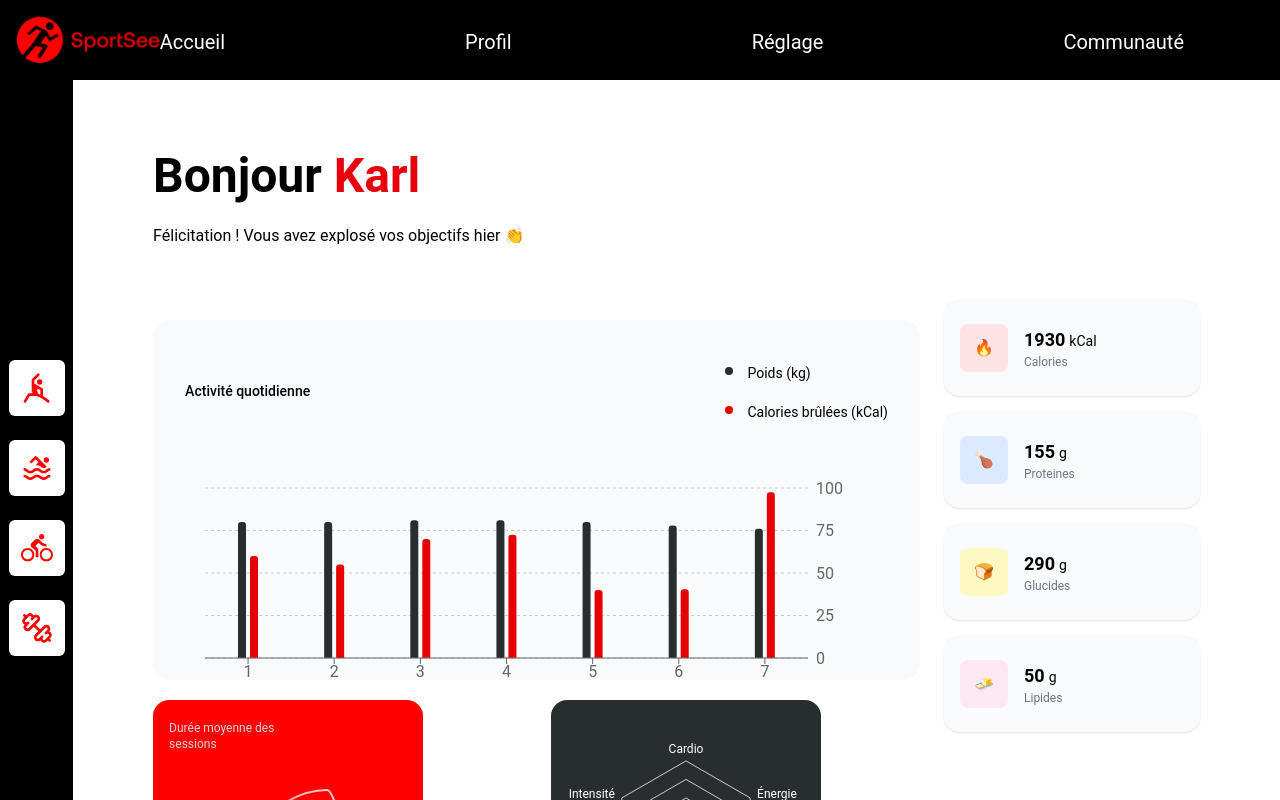
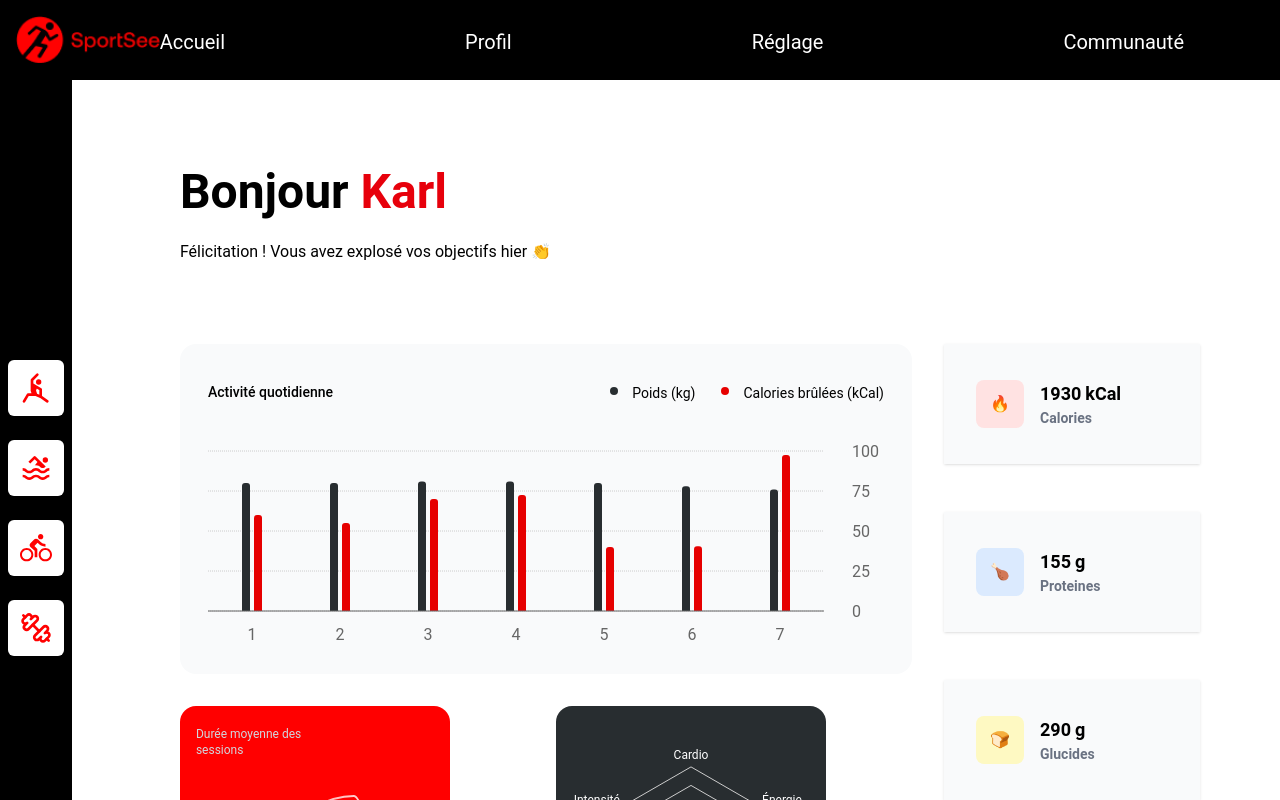
Before and after one commit to aladin002dz/my-app-sportsee, a Next.js app: page /12 in a window 1280 px wide. Shown: the top 800 px of the page. Built offline with nearby package versions, Linux system fonts and the light colour scheme; no server answers.

Commit message:
modification sur le dailyActivityChart

```diff
--- a/app/[userId]/page.jsx
+++ b/app/[userId]/page.jsx
@@ -43,7 +43,7 @@ export default async function DashboardPage({ params }) {
     const userScore = userData.todayScore ?? userData.score ?? 0;
 
     return (
-        <main className="m-5 -mt-2 max-w-6xl mx-auto">
+        <main className=" ml-7 mt-2 max-w-6xl mx-auto">
             {/* Header : Bonjour {Prénom} */}
             <h1 className="text-5xl font-semibold pb-6">
                 Bonjour <span className="text-red-600">
@@ -54,13 +54,13 @@ export default async function DashboardPage({ params }) {
             <p>Félicitation ! Vous avez explosé vos objectifs hier 👏</p>
 
             {/* Layout 2 colonnes : graphes + cards info */}
-            <section className="mt-8 gap-6 flex">
+            <section className="mt-20 flex">
                 {/* Colonne gauche : graphiques */}
-                <div className="flex-1 flex flex-col gap-5">
+                <div className="flex-1 flex flex-col">
                     {/* Graphique activité quotidienne */}
                     <DailyActivityChart sessions={activitySessions} />
 
-                    <div className="flex flex-wrap gap-7">
+                    <div className="flex flex-wrap gap-5 mt-8">
 
                         {/* Graphique durée des sessions */}
                         <SessionDurationChart sessions={sessions} />
@@ -74,7 +74,7 @@ export default async function DashboardPage({ params }) {
                 </div>
 
                 {/* Colonne droite : cards */}
-                <aside className="w-64 mt-5">
+                <aside>
                     <InfoCards keyData={userData.keyData} />
                 </aside>
             </section>
--- a/components/user/DailyActivityChart.jsx
+++ b/components/user/DailyActivityChart.jsx
@@ -36,10 +36,10 @@ export default function DailyActivityChart({ sessions }) {
 
     return (
         // Conteneur principal du graphique avec style Tailwind
-        <div className="w-full h-[360px] bg-gray-50 rounded-2xl p-8 mt-10">
-            <div className="flex justify-between items-center mb-2 gap-16 text-sm">
+        <div className="w-full h-[330px] bg-gray-50 rounded-2xl p-7">
+            <div className="flex justify-between items-center text-sm">
                 <h2 className="font-medium">Activité quotidienne</h2>
-                <ul className="activityList">
+                <ul className="activityList flex space-x-4 gap-8">
                     <li>Poids (kg)</li>
                     <li>Calories brûlées (kCal)</li>
                 </ul>
@@ -57,14 +57,22 @@ export default function DailyActivityChart({ sessions }) {
             </div>
 
             {/* Conteneur responsive pour que le graphique s'adapte */}
-            <ResponsiveContainer width="100%" height={250}>
-                <BarChart data={data} margin={{ top: 50, right: 20, left: 20 }}>
+            <ResponsiveContainer width="100%" height={230}>
+                <BarChart
+                    data={data}
+                    margin={{ top: 40, right: 0, left: 0, bottom: 0 }}
+                >
 
                     {/* Grille horizontale uniquement (vertical=false) */}
-                    <CartesianGrid strokeDasharray="3 3" vertical={false} yAxisId="cal" />
+                    <CartesianGrid strokeDasharray="1 1" vertical={false} yAxisId="cal" />
 
                     {/* Axe des abscisses (jours) */}
-                    <XAxis dataKey="day" tickFormatter={(d, i) => i + 1} />
+                    <XAxis
+                        dataKey="day"
+                        tickFormatter={(d, i) => i + 1}
+                        tickLine={false}
+                        tick={{ dy: 10 }} // décale les ticks vers la gauche
+                    />
 
                     {/* Axe des ordonnées pour le poids */}
                     <YAxis
@@ -73,9 +81,12 @@ export default function DailyActivityChart({ sessions }) {
                         dataKey="kilogram"
                         axisLine={false}
                         tickLine={false}
+                        tick={{ dx: 20 }} // décale les ticks vers la droite
+
                     />
                     {/* Axe des ordonnées pour les calories (caché) */}
-                    <YAxis yAxisId="cal" hide dataKey="calories" />
+                    <YAxis yAxisId="cal" hide dataKey="calories"
+                    />
 
                     {/* Tooltip personnalisé */}
                     <Tooltip content={<CustomTooltip />} />
@@ -87,7 +98,6 @@ export default function DailyActivityChart({ sessions }) {
                         fill="#282D30"
                         barSize={8}
                         radius={[3, 3, 0, 0]}
-                        stroke="none"
                     />
 
                     {/* Barre représentant les calories */}
@@ -97,7 +107,6 @@ export default function DailyActivityChart({ sessions }) {
                         fill="#E60000"
                         barSize={8}
                         radius={[3, 3, 0, 0]}
-                        stroke="none"
                     />
                 </BarChart>
             </ResponsiveContainer>
--- a/components/user/InfoCards.jsx
+++ b/components/user/InfoCards.jsx
@@ -4,16 +4,16 @@
 function InfoCard({ icon, label, value, unit, bgIcon }) {
     return (
         // Conteneur principal de la carte
-        <div className="flex items-center bg-gray-50 rounded-2xl p-4 w-64 h-24 shadow-sm">
+        <div className="flex items-center bg-gray-50 p-8 w-64 h-30 shadow-sm">
             <div className={`flex items-center justify-center rounded-lg w-12 h-12 mr-4 ${bgIcon}`}>
                 {icon}
             </div>
-            <div className="flex flex-col">
-                <p className="text-lg font-bold">
+            <div className="flex flex-col  font-bold">
+                <p className="text-lg">
                     {value}
-                    {unit && <span className="text-sm font-normal ml-1">{unit}</span>}
+                    {unit && <span className="text-m ml-1">{unit}</span>}
                 </p>
-                <p className="text-xs text-gray-500">{label}</p>
+                <p className="text-sm text-gray-500 font-semibold">{label}</p>
             </div>
         </div>
     );
@@ -47,7 +47,7 @@ export default function InfoCards({ keyData }) {
 
     return (
         // Conteneur principal affichant les cartes en colonne avec espacement
-        <div className="flex flex-col gap-4 w-64">
+        <div className="flex flex-col gap-12 ml-8">
             <InfoCard
                 label="Calories"
                 value={calorieCount}
```
